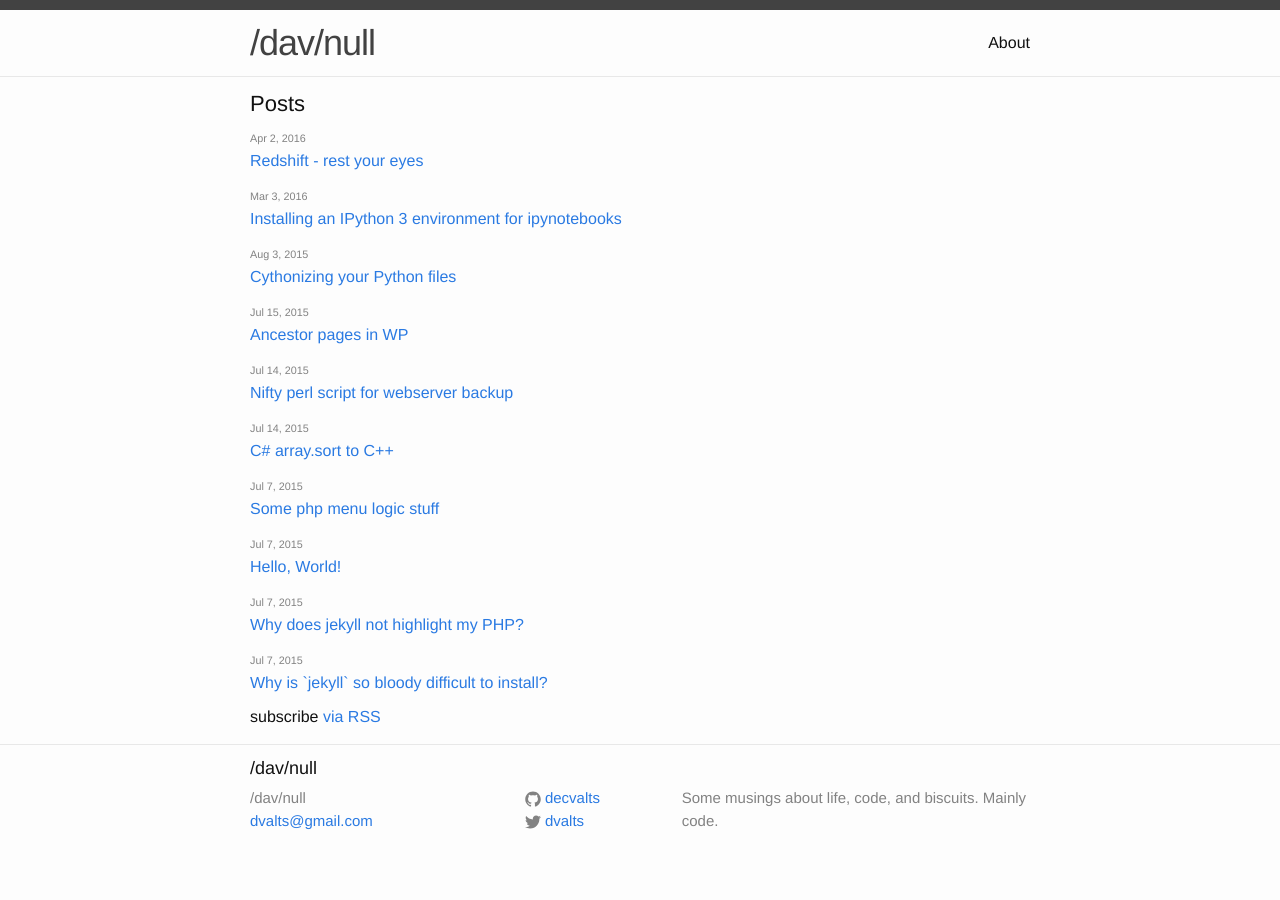
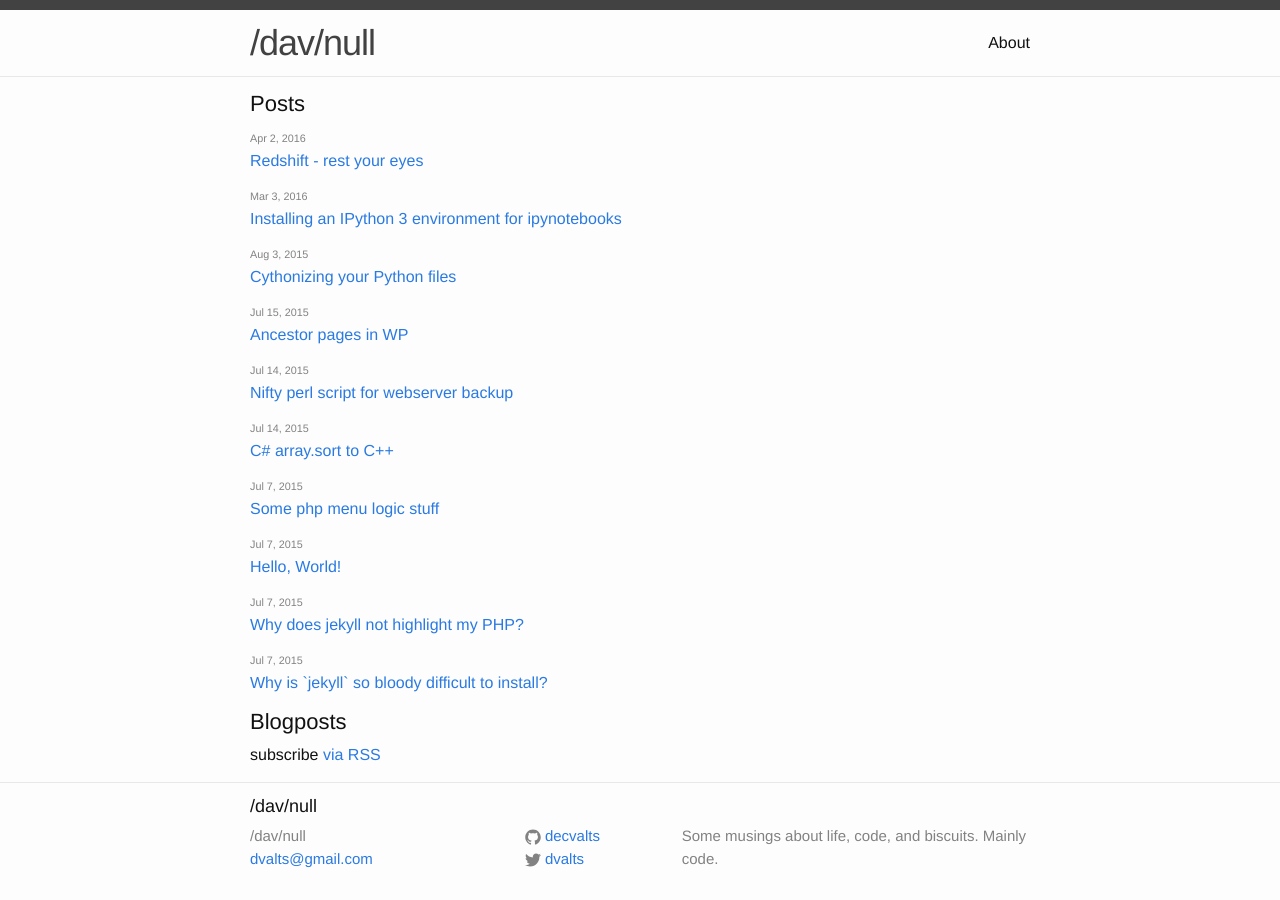
Before and after one commit to dvalters/self, a Jekyll site: the page built from index.html, in a window 1280 px wide. Built offline with Jekyll 4.4.1, drawn with Linux system fonts in a browser that asks for light colours.

Commit message:
Update index.html

```diff
--- a/index.html
+++ b/index.html
@@ -18,6 +18,19 @@
     {% endfor %}
   </ul>
 
+  <h1 class="page-heading">Blogposts</h1>
+    <ul class="blog-list">
+    {% for blogpost in site.blogposts %}
+      <li>
+        <span class="post-meta">{{ blogpost.date | date: "%b %-d, %Y" }}</span>
+
+        <h3>
+          <a class="post-link" href="{{ blogpost.url | prepend: site.baseurl }}">{{ blogpost.title }}</a>
+        </h3>
+      </li>
+    {% endfor %}
+  </ul>
+
   <p class="rss-subscribe">subscribe <a href="{{ "/feed.xml" | prepend: site.baseurl }}">via RSS</a></p>
 
 </div>
```
